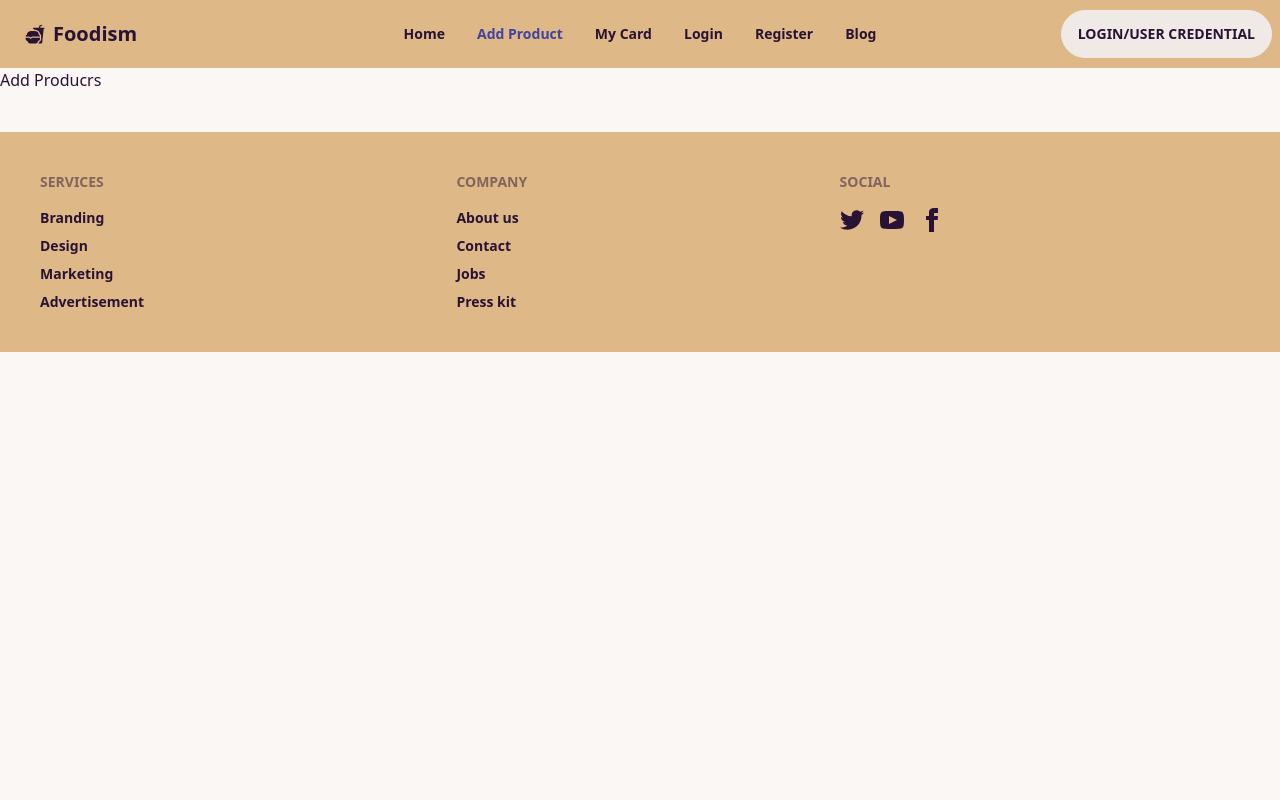
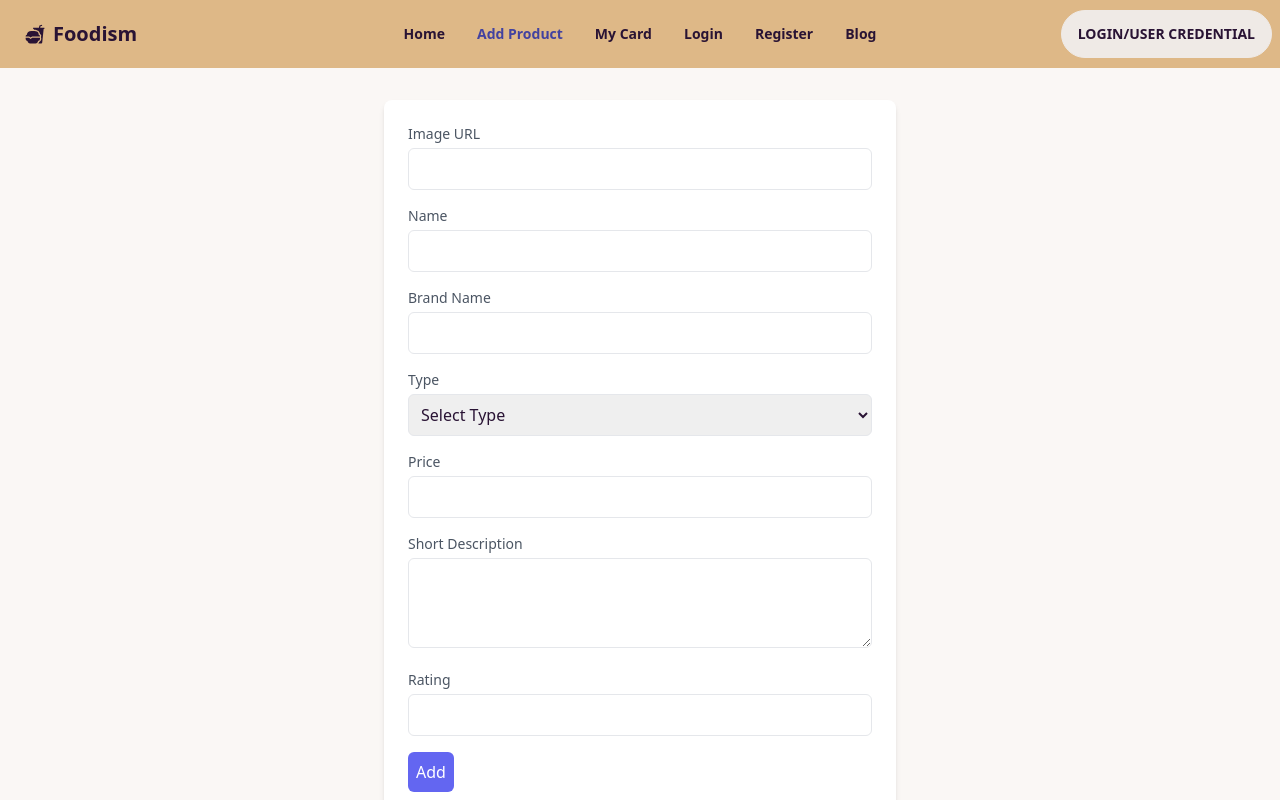
Before and after one commit to Saif-Rahman-801/Brand-Shop-Client, a React (Vite) app: page /addProducts in a window 1280 px wide. Shown: the top 800 px of the page. Built offline with nearby package versions, Linux system fonts and the light colour scheme.

Commit message:
add product page form created

```diff
--- a/src/Components/AddProducts/AddProducts.jsx
+++ b/src/Components/AddProducts/AddProducts.jsx
@@ -1,10 +1,154 @@
+const AddProducts = () => {
+  const handleSubmit = (e) => {
+    e.preventDefault();
+    const form = e.target;
+    const image = form.image.value;
+    const name = form.name.value;
+    const brand = form.brand.value;
+    const type = form.type.value;
+    const price = form.price.value;
+    const description = form.description.value;
+    const rating = form.rating.value;
+    const addedProduct = {
+      image,
+      name,
+      brand,
+      type,
+      price,
+      description,
+      rating,
+    };
+    console.log(addedProduct);
+  };
 
-const AddProducts = () => {
-    return (
-        <div>
-            <h2>Add Producrs</h2>
-        </div>
-    );
+  return (
+    <div>
+      <div className="container mx-auto p-8">
+        <form
+          className="max-w-lg mx-auto bg-white p-6 rounded-lg shadow-md"
+          onSubmit={handleSubmit}
+        >
+          <div className="mb-4">
+            <label
+              htmlFor="image"
+              className="block text-sm font-medium text-gray-600"
+            >
+              Image URL
+            </label>
+            <input
+              type="url"
+              id="image"
+              name="image"
+              className="mt-1 p-2 w-full border rounded-md focus:ring-indigo-500 focus:border-indigo-500"
+            />
+          </div>
+
+          <div className="mb-4">
+            <label
+              htmlFor="name"
+              className="block text-sm font-medium text-gray-600"
+            >
+              Name
+            </label>
+            <input
+              type="text"
+              id="name"
+              name="name"
+              className="mt-1 p-2 w-full border rounded-md focus:ring-indigo-500 focus:border-indigo-500"
+            />
+          </div>
+
+          <div className="mb-4">
+            <label
+              htmlFor="brand"
+              className="block text-sm font-medium text-gray-600"
+            >
+              Brand Name
+            </label>
+            <input
+              type="text"
+              id="brand"
+              name="brand"
+              className="mt-1 p-2 w-full border rounded-md focus:ring-indigo-500 focus:border-indigo-500"
+            />
+          </div>
+
+          <div className="mb-4">
+            <label
+              htmlFor="type"
+              className="block text-sm font-medium text-gray-600"
+            >
+              Type
+            </label>
+            <select
+              id="type"
+              name="type"
+              className="mt-1 p-2 w-full border rounded-md focus:ring-indigo-500 focus:border-indigo-500"
+            >
+              <option value="">Select Type</option>
+              <option value="phone">Phone</option>
+              <option value="computer">Computer</option>
+              <option value="headphone">Headphone</option>
+              {/* Add more options as needed */}
+            </select>
+          </div>
+
+          <div className="mb-4">
+            <label
+              htmlFor="price"
+              className="block text-sm font-medium text-gray-600"
+            >
+              Price
+            </label>
+            <input
+              type="number"
+              id="price"
+              name="price"
+              className="mt-1 p-2 w-full border rounded-md focus:ring-indigo-500 focus:border-indigo-500"
+            />
+          </div>
+
+          <div className="mb-4">
+            <label
+              htmlFor="description"
+              className="block text-sm font-medium text-gray-600"
+            >
+              Short Description
+            </label>
+            <textarea
+              id="description"
+              name="description"
+              rows="3"
+              className="mt-1 p-2 w-full border rounded-md focus:ring-indigo-500 focus:border-indigo-500"
+            ></textarea>
+          </div>
+
+          <div className="mb-4">
+            <label
+              htmlFor="rating"
+              className="block text-sm font-medium text-gray-600"
+            >
+              Rating
+            </label>
+            <input
+              type="number"
+              id="rating"
+              name="rating"
+              step="0.1"
+              className="mt-1 p-2 w-full border rounded-md focus:ring-indigo-500 focus:border-indigo-500"
+            />
+          </div>
+
+          <button
+            type="submit"
+            className="bg-indigo-500 text-white p-2 rounded-md hover:bg-indigo-600 transition duration-300"
+          >
+            Add
+          </button>
+        </form>
+      </div>
+    </div>
+  );
 };
 
 export default AddProducts;
--- a/src/Components/BrandProduct/BrandProduct.jsx
+++ b/src/Components/BrandProduct/BrandProduct.jsx
@@ -1,11 +1,19 @@
 import { useLoaderData } from "react-router-dom";
+import ProductSlider from "./ProductSlider";
 
 const BrandProduct = () => {
-  const products = useLoaderData();
-  console.log(products);
+  const BrandProducts = useLoaderData();
+  console.log(BrandProducts);
+  const { products } = BrandProducts;
   return (
     <div>
       <h2>Products Coming</h2>
+      <div>
+        <ProductSlider products={products} />
+        {/* {products.map((product) => (
+          <ProductSlider key={product.id} product={product} />
+        ))} */}
+      </div>
     </div>
   );
 };
--- /dev/null
+++ b/src/Components/BrandProduct/ProductSlider.jsx
@@ -0,0 +1,19 @@
+import PropTypes from "prop-types";
+
+const ProductSlider = ({ products }) => {
+  console.log(products);
+
+  return (
+    <div>
+      {products.map((product) => (
+        <div key={product.id}>{product.productName}, {product.img} </div>
+      ))}
+    </div>
+  );
+};
+
+ProductSlider.propTypes = {
+  products: PropTypes.any,
+};
+
+export default ProductSlider;
```
